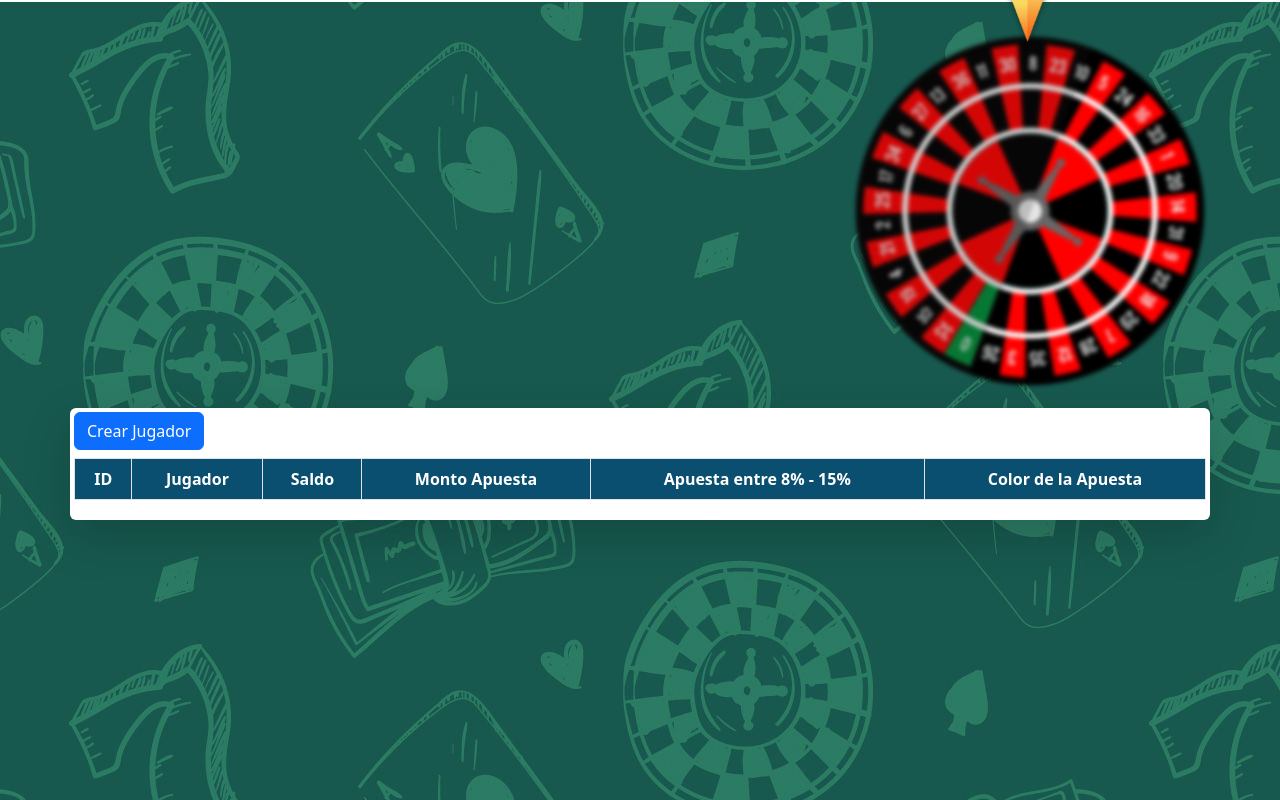
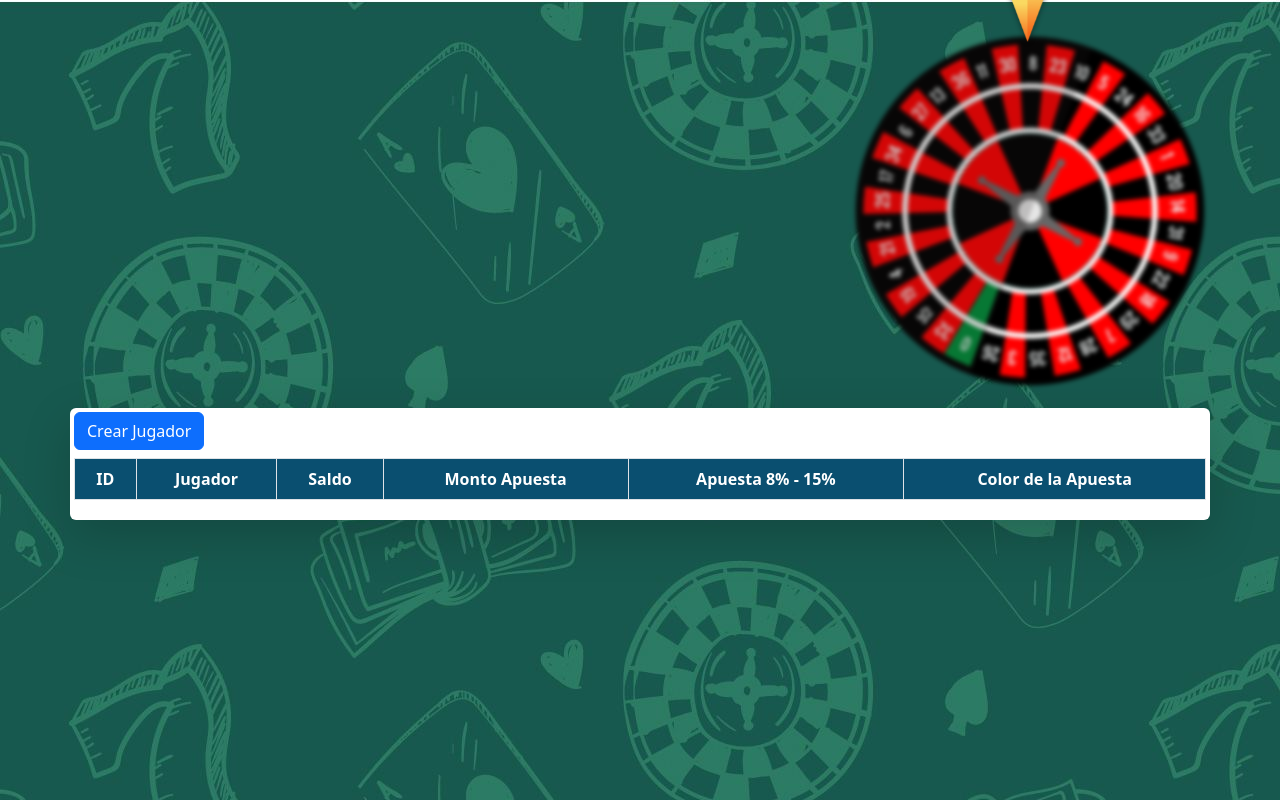
Before and after one commit to abnernunez1972/casinotest, a website: page public/index.html in a window 1280 px wide. Drawn offline with nearby package versions, Linux system fonts and the light colour scheme; some packages are replaced by stand-ins of ours; no server answers; a script that the page names is missing.

Commit message:
Finished Proyct

```diff
--- a/public/index.html
+++ b/public/index.html
@@ -51,7 +51,7 @@
             <th> Jugador </th>
             <th> Saldo </th>
             <th> Monto Apuesta </th>
-            <th> Apuesta entre 8% - 15% </th>
+            <th> Apuesta  8% - 15% </th>
             <th> Color de la Apuesta </th>
           </tr>
         </thead>
```
Also changed, not shown: README.md, 1 other file.
